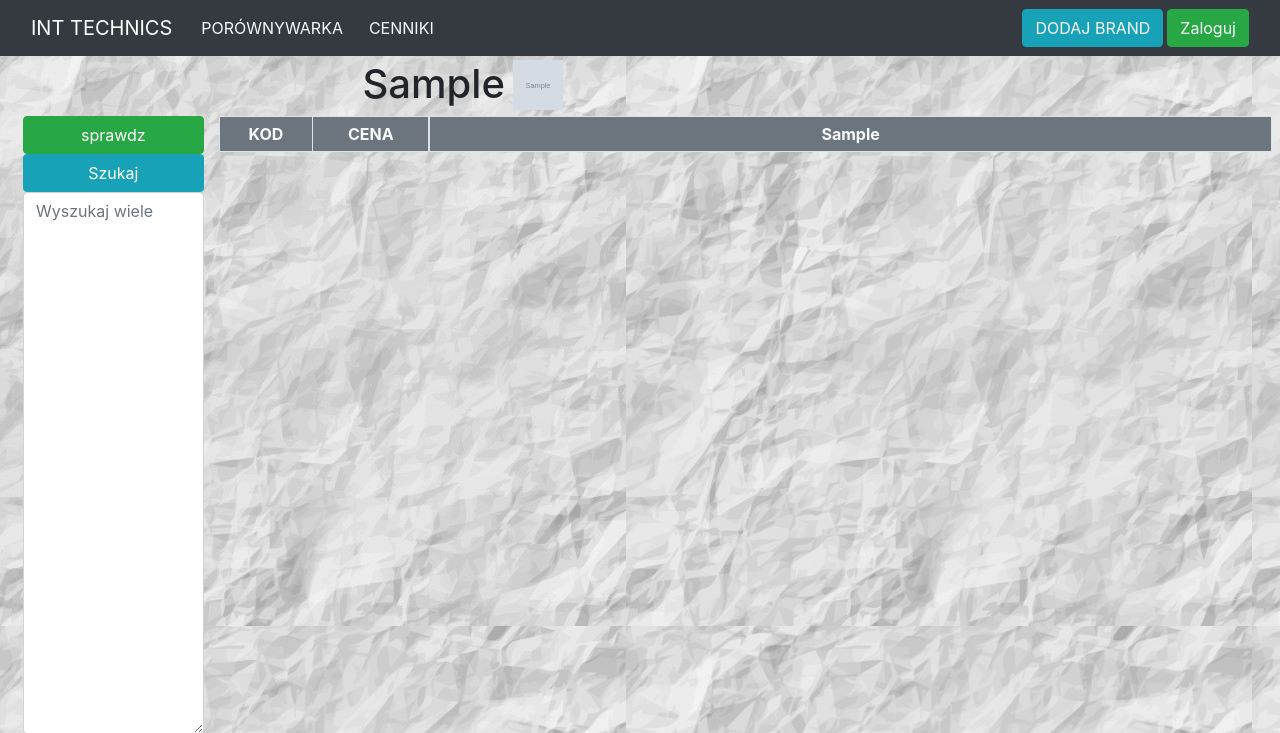
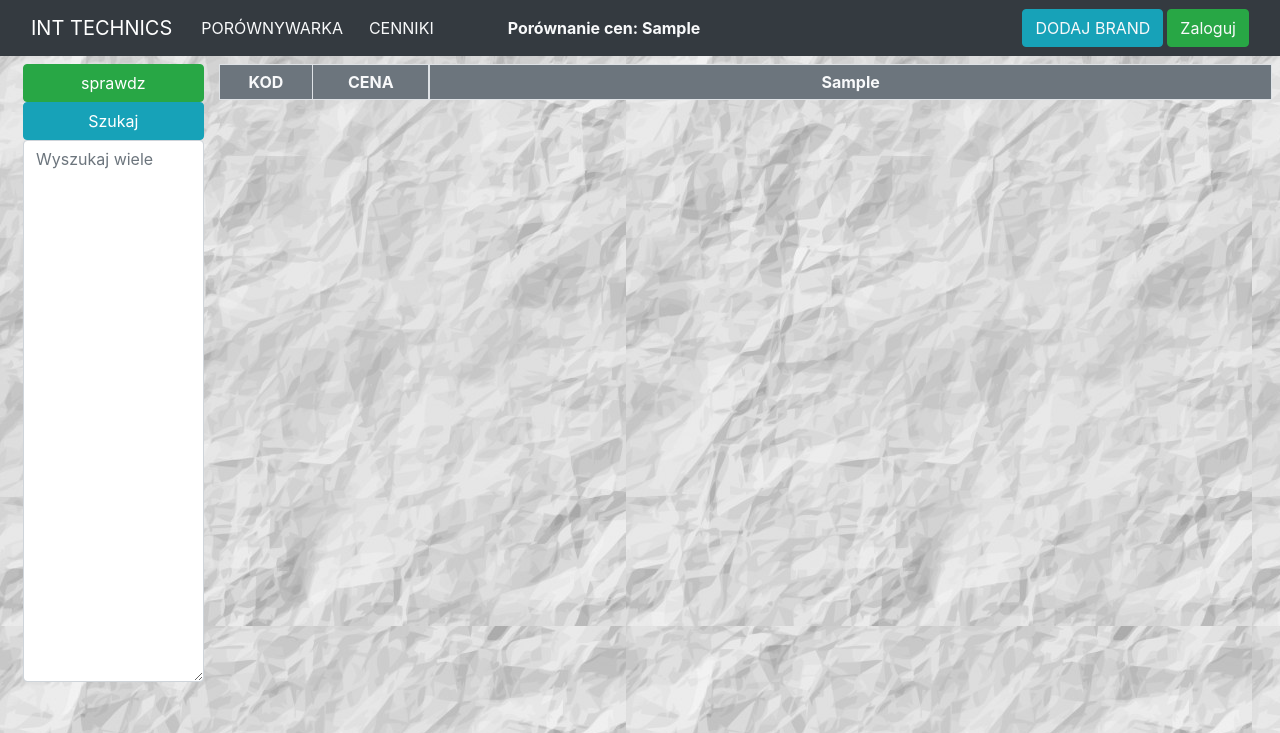
Before and after one commit to piter1316/porownywarka, a Django app: page /porownanie_cen/1/ in a window 1280 px wide. Shown: the top 733 px of the page. Run offline with Django 3.2, Linux system fonts and the light colour scheme; tables that the repository leaves empty hold one stand-in row (values such as "Sample post"); grey boxes marked "Sample" are stand-in pictures; lists and menus that the app fills with data are empty; parts of the project's set-up code (start-up, migrations or seed data) failed here and were passed over; some libraries are stand-ins or nearby versions.

Commit message:
porównywarka layout improved brand displayed on navbar

```diff
--- a/porownanie_cen/templates/porownanie_cen/base.html
+++ b/porownanie_cen/templates/porownanie_cen/base.html
@@ -16,7 +16,7 @@
   <link rel="stylesheet" href="https://use.fontawesome.com/releases/v5.4.1/css/all.css" integrity="sha384-5sAR7xN1Nv6T6+dT2mhtzEpVJvfS3NScPQTrOxhwjIuvcA67KV2R5Jz6kr4abQsz" crossorigin="anonymous">
 </head>
 <body>
-<nav class="navbar navbar-dark bg-dark navbar-expand-md">
+<nav class="navbar navbar-dark bg-dark navbar-expand-md mb-2">
   <div class="container-fluid">
       <a class="navbar-brand" href="{% url 'home' %}">INT TECHNICS</a>
       <button type="button" class="navbar-toggler collapsed" data-toggle="collapse" data-target="#topNavBar">
@@ -31,13 +31,18 @@
           <li class="nav-item">
             <a class="btn text-light" href="{% url 'wszystkie_ceny:produkty' %} ">CENNIKI</a>
           </li>
+          <li class="nav-item m-0 ml-lg-5">
+            <p class="btn text-light m-0 font-weight-bold">
+              {% if brand %}
+              Porównanie cen:
+              {% for item in brand %}
+                {{ item.nazwa}}
+              {% endfor %}
+              {% endif %}
+            </p>
+          </li>
         </ul>
-        <!-- <form class="form-inline mr-auto my-1" role="search" method="get" action="#">
-          <div class="form-group">
-            <input type="text" class="form-control" name="q" value="">
-          </div>
-          <button type="submit" class="btn btn-default ml-1">SZUKAJ...</button>
-        </form> -->
+
         <ul class="navbar-nav nabar-right">
           <li class="nav-item mr-1">
             <a class="btn btn-info text-light" href="{% url 'porownanie_cen:brand-add' %}"> DODAJ BRAND</a>
--- a/porownanie_cen/templates/porownanie_cen/produkty.html
+++ b/porownanie_cen/templates/porownanie_cen/produkty.html
@@ -2,38 +2,19 @@
 
 {% block body %}
 {% load static %}
-<div class="mt-1">
-  <div class="container">
-    {% for item in brand %}
-      <div class="">
-        <div class="row mx-auto w-50">
-          <h1 class="text-center">
-            {{ item.nazwa}}
-          </h1>
-          {% if item.logo %}
-            <img class="ml-2" src="{{ item.logo.url }}" width="50" height="50">
-            {% else %}
-            <img class="ml-2" src="{% static 'porownanie_cen/' %}img/RECE.png" width="50" height="50">
-            {% endif %}
-          {% endfor %}
-        </div>
 
-      </div>
-  </div>
-</div>
 <script>
 function myFunction() {
 
   var len = document.getElementById("result").rows[0].cells.length;
   var length = document.getElementById("result").rows[0].cells.length;
-  var tocheck = document.getElementById("2").textContent;
-  var element = document.getElementById("lowest_1").textContent;
+
   var prefix=''
   var prefix_low = 'lowest_'
   var rows = (document.getElementById('result').getElementsByTagName("tbody")[0].getElementsByTagName("tr").length);
   var n=1;
   var r=1;
-  alert(length);
+
 
   for( var j=r; j<=rows; j++){
 
@@ -54,12 +35,7 @@ function myFunction() {
     console.log(n);
     len+=length
     console.log(len);
-
-    // console.log('r ' + r);
-    // len = len + rows
   }
-
-
 }
 </script>
   <div class="row mx-2">
@@ -88,11 +64,11 @@ function myFunction() {
             {% for code in code_price %}
           <tr>
             {% if code %}
-            <td class="bg-dark text-center border text-light" >{{code.0.kodtowaru}}</td>
+            <td class="bg-warning text-center border text-dark p-0" >{{code.0.kodtowaru}}</td>
             {% else %}
-            <td class="bg-warning text-center border text-light">brak</td>
+            <td class="bg-danger text-center border text-light">brak</td>
             {% endif %}
-            <td class="bg-dark text-center border text-light" id="lowest_{{forloop.counter}}">{{code.0.cenakoncowa_eur__min}}</td>
+            <td class="bg-info text-center border text-light " id="lowest_{{forloop.counter}}">{{code.0.cenakoncowa_eur__min}}</td>
           </tr>
           {% endfor %}
         </tbody>
```
